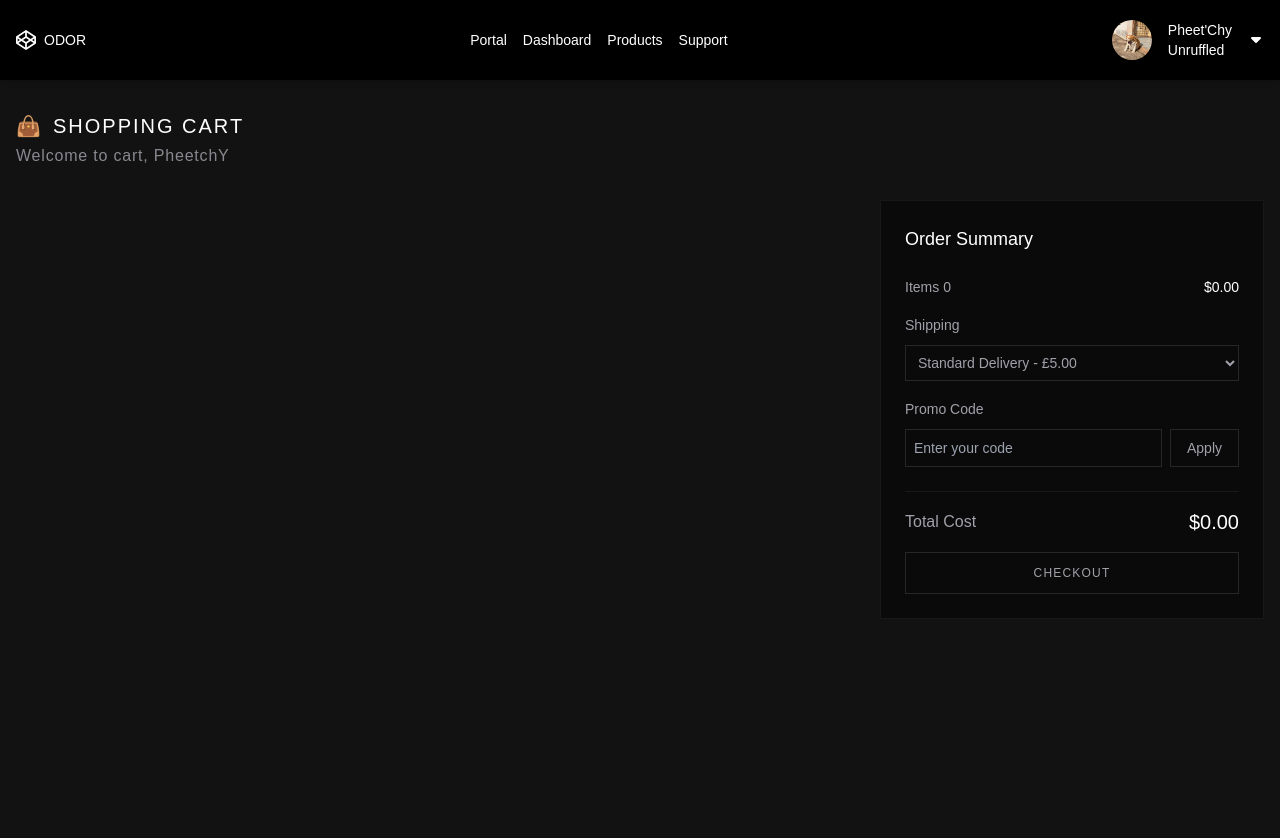
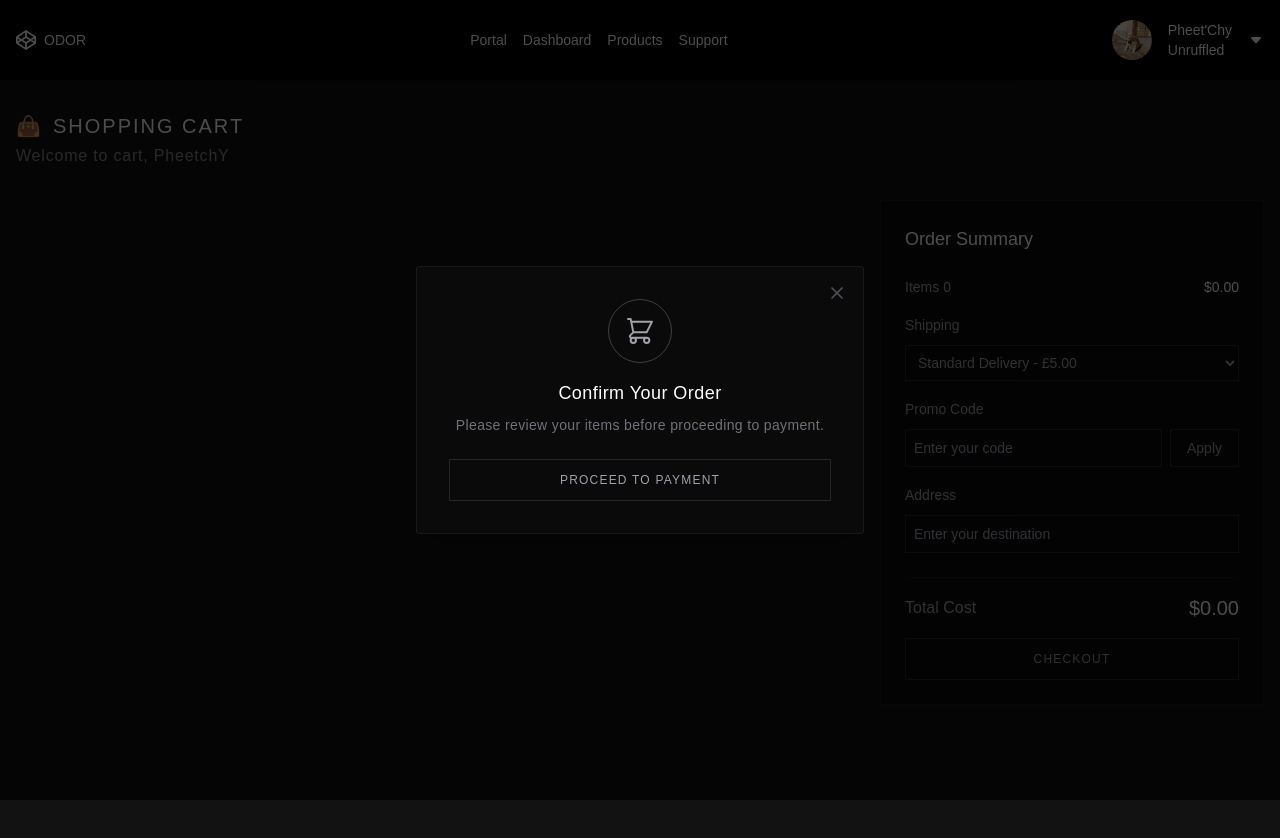
Before and after one commit to Pheethy/pheetlobster, a Next.js app: page /shopping-cart in a window 1280 px wide. Both pictures are taken after a click on the button "CHECKOUT". Shown: the top 838 px of the page. Built offline with nearby package versions, Linux system fonts and the light colour scheme; a web font is replaced by a local one.

Commit message:
Edit 🍫shopping cart

```diff
--- a/src/app/shopping-cart/page.tsx
+++ b/src/app/shopping-cart/page.tsx
@@ -1,17 +1,17 @@
 "use client";
 
-import React from "react";
+import React, { useState } from "react";
 import { Trash2 } from "lucide-react";
 import { motion, AnimatePresence } from "framer-motion";
 import Logo from "@/components/logo/logo";
 import { useCartStore } from "@/store/cart-store";
+import CheckoutModal from "@/components/modals/checkout";
 
 export default function ShoppingCart() {
   const cartItems = useCartStore((state) => state.cart);
   const updateCartQuantity = useCartStore((state) => state.updateQuantity);
   const removeFromCart = useCartStore((state) => state.removeFromCart);
-
-  console.log("Shopping Cart - Current cart items:", cartItems);
+  const [isCheckoutOpen, setIsCheckoutOpen] = useState(false);
 
   const updateQuantity = (id: string, newQuantity: number) => {
     if (newQuantity < 1) return;
@@ -35,6 +35,9 @@ export default function ShoppingCart() {
   return (
     <div className="min-h-screen bg-surface py-8">
       <div className="container mx-auto px-4">
+        {isCheckoutOpen && (
+          <CheckoutModal onClose={() => setIsCheckoutOpen(false)} />
+        )}
         <motion.div
           initial={{ y: -20, opacity: 0 }}
           animate={{ y: 0, opacity: 1 }}
@@ -156,6 +159,17 @@ export default function ShoppingCart() {
                     </button>
                   </div>
                 </div>
+
+                <div className="space-y-2">
+                  <span className="text-zinc-400 text-sm">Address</span>
+                  <div className="flex gap-2">
+                    <input
+                      type="text"
+                      placeholder="Enter your destination"
+                      className="flex-grow bg-transparent border border-zinc-800 text-zinc-400 text-sm p-2 focus:outline-none focus:border-zinc-700"
+                    />
+                  </div>
+                </div>
               </div>
 
               <div className="pt-4 border-t border-zinc-900">
@@ -165,7 +179,10 @@ export default function ShoppingCart() {
                     ${calculateTotal().toFixed(2)}
                   </span>
                 </div>
-                <button className="w-full bg-transparent hover:bg-zinc-900 text-zinc-400 hover:text-white border border-zinc-800 py-3 text-xs tracking-widest uppercase font-light transition-all duration-300">
+                <button
+                  onClick={() => setIsCheckoutOpen(true)}
+                  className="w-full bg-transparent hover:bg-zinc-900 text-zinc-400 hover:text-white border border-zinc-800 py-3 text-xs tracking-widest uppercase font-light transition-all duration-300"
+                >
                   Checkout
                 </button>
               </div>
--- /dev/null
+++ b/src/components/modals/checkout.tsx
@@ -0,0 +1,113 @@
+"use client";
+
+import { useRouter } from "next/navigation";
+import { motion } from "framer-motion";
+import { X } from "lucide-react";
+import { useEffect } from "react";
+import { useCartStore } from "@/store/cart-store";
+
+export default function CheckoutModal({ onClose }: { onClose?: () => void }) {
+  const router = useRouter();
+  const clearCart = useCartStore((state) => state.clearCart);
+
+  useEffect(() => {
+    document.body.style.overflow = "hidden";
+    return () => {
+      document.body.style.overflow = "auto";
+    };
+  }, []);
+
+  const handleClose = () => {
+    if (onClose) onClose();
+  };
+
+  const handleCheckout = () => {
+    clearCart();
+    router.push("/dashboard");
+  };
+
+  return (
+    <div className="fixed inset-0 z-50 flex items-center justify-center bg-black/70">
+      <motion.div
+        initial={{ opacity: 0, scale: 0.9 }}
+        animate={{ opacity: 1, scale: 1 }}
+        exit={{ opacity: 0, scale: 0.9 }}
+        transition={{ duration: 0.3 }}
+        className="relative w-full max-w-md bg-[#0a0a0a] border border-zinc-900 rounded-sm p-8 shadow-xl group hover:border-zinc-700 transition-all duration-500"
+        role="dialog"
+        aria-labelledby="checkout-title"
+      >
+        {/* ปุ่มปิดโมดอล */}
+        <button
+          onClick={handleClose}
+          className="absolute top-4 right-4 text-zinc-600 hover:text-zinc-300 transition-colors duration-300"
+          aria-label="Close modal"
+        >
+          <X size={20} />
+        </button>
+
+        <div className="text-center">
+          {/* อนิเมชั่นไอคอนตะกร้าสินค้า */}
+          <motion.div
+            initial={{ y: -20, opacity: 0 }}
+            animate={{ y: 0, opacity: 1 }}
+            transition={{ delay: 0.1 }}
+          >
+            <div className="mx-auto w-16 h-16 border border-zinc-700 rounded-full flex items-center justify-center mb-4 group-hover:border-blue-500 transition-all duration-500">
+              <svg
+                xmlns="http://www.w3.org/2000/svg"
+                className="h-8 w-8 text-zinc-400 group-hover:text-blue-500 transition-colors duration-300"
+                fill="none"
+                viewBox="0 0 24 24"
+                stroke="currentColor"
+                aria-hidden="true"
+              >
+                <path
+                  strokeLinecap="round"
+                  strokeLinejoin="round"
+                  strokeWidth={1.5}
+                  d="M3 3h2l.4 2M7 13h10l4-8H5.4M7 13L5.4 5M7 13l-2.293 2.293c-.63.63-.184 1.707.707 1.707H17m0 0a2 2 0 100 4 2 2 0 000-4zm-8 2a2 2 0 11-4 0 2 2 0 014 0z"
+                />
+              </svg>
+            </div>
+          </motion.div>
+
+          {/* หัวข้อหลักของโมดอล */}
+          <motion.h3
+            id="checkout-title"
+            className="text-lg text-white mb-2 font-light tracking-wide group-hover:text-gray-200 transition-colors duration-300"
+            initial={{ y: -10, opacity: 0 }}
+            animate={{ y: 0, opacity: 1 }}
+            transition={{ delay: 0.2 }}
+          >
+            Confirm Your Order
+          </motion.h3>
+
+          {/* ข้อความอธิบาย */}
+          <motion.p
+            className="text-zinc-500 text-sm mb-6 font-extralight tracking-wide"
+            initial={{ y: -10, opacity: 0 }}
+            animate={{ y: 0, opacity: 1 }}
+            transition={{ delay: 0.3 }}
+          >
+            Please review your items before proceeding to payment.
+          </motion.p>
+
+          {/* ปุ่มดำเนินการชำระเงิน */}
+          <motion.div
+            initial={{ y: 10, opacity: 0 }}
+            animate={{ y: 0, opacity: 1 }}
+            transition={{ delay: 0.4 }}
+          >
+            <button
+              onClick={handleCheckout}
+              className="w-full bg-transparent hover:bg-zinc-900 text-zinc-400 hover:text-white border border-zinc-800 py-3 text-xs tracking-widest uppercase font-light transition-all duration-300"
+            >
+              Proceed to Payment
+            </button>
+          </motion.div>
+        </div>
+      </motion.div>
+    </div>
+  );
+}
--- a/src/store/cart-store.tsx
+++ b/src/store/cart-store.tsx
@@ -12,6 +12,7 @@ type CartStore = {
   clearCart: () => void;
 };
 
+/* Data Structure สำหรับการเก็บเข้า Local Storage */
 const customStorage: PersistStorage<CartStore> = {
   getItem: (name: string) => {
     const item = localStorage.getItem(name);
```
